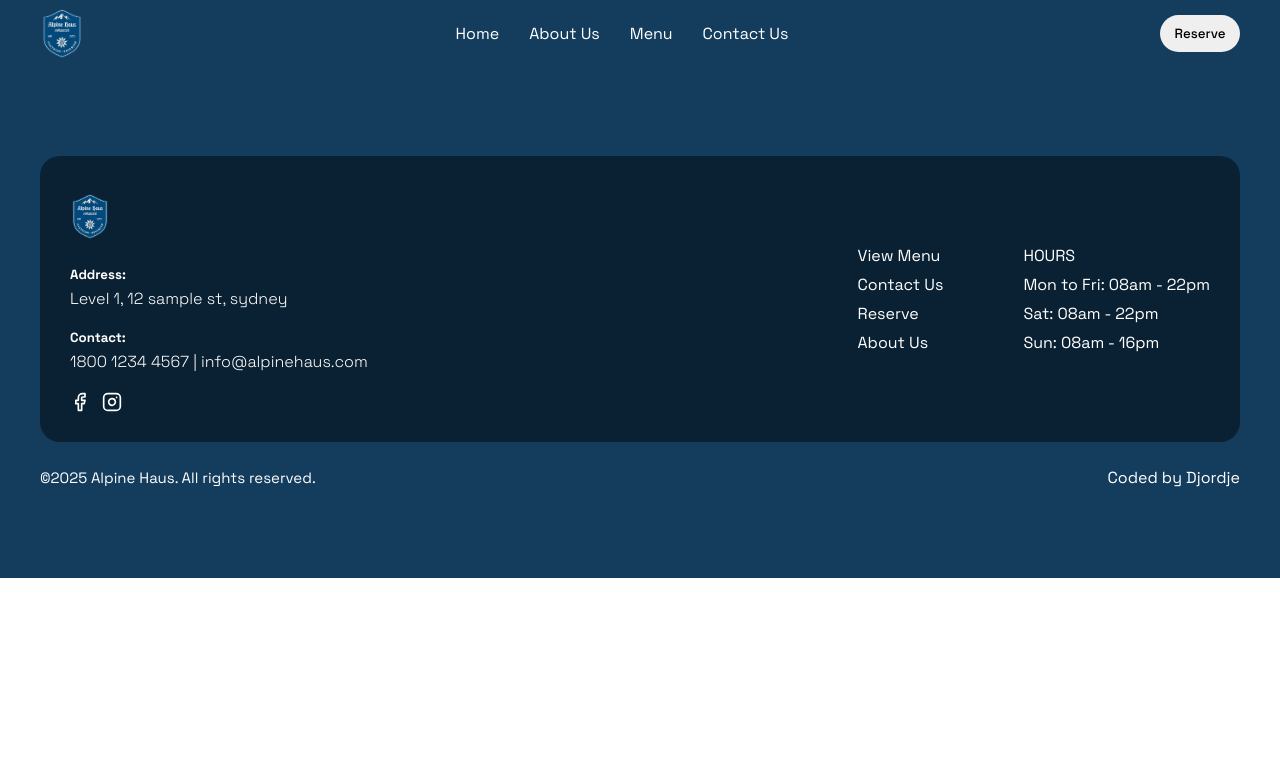
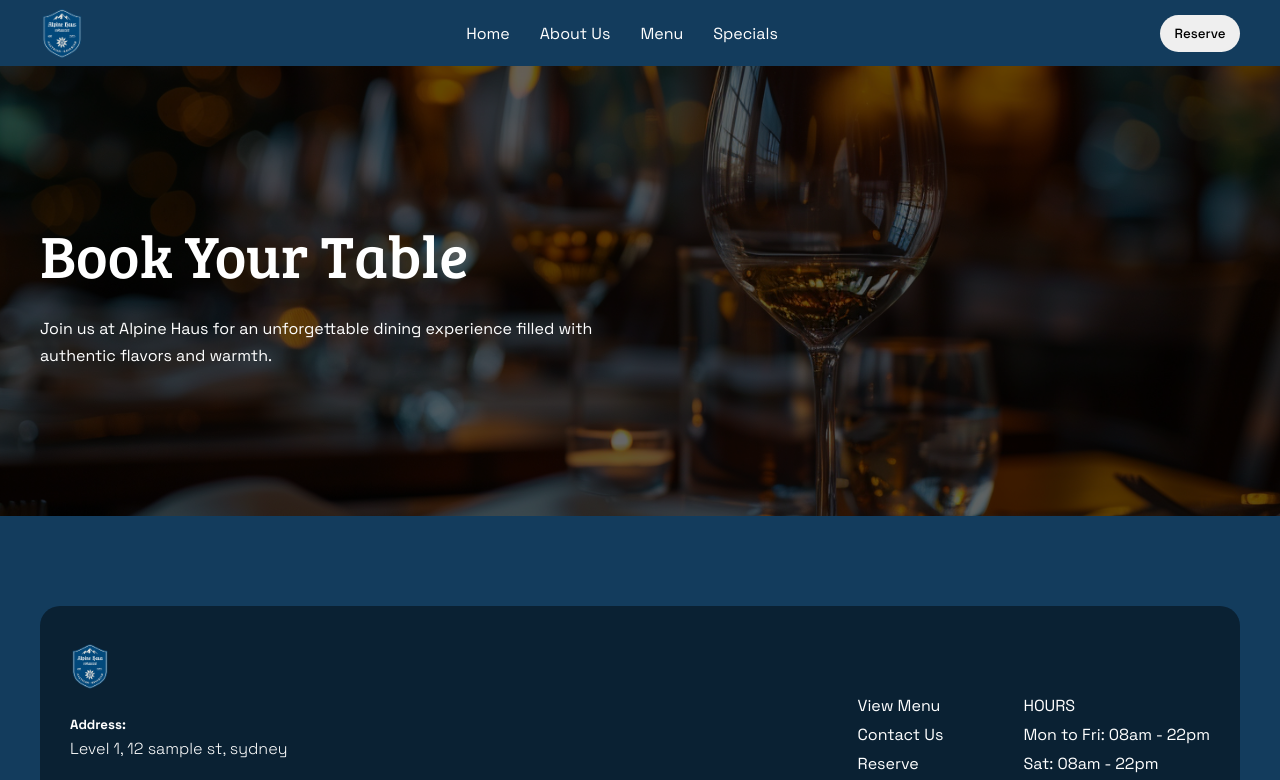
Before and after one commit to jovic-djordje/alpine-haus, a React (Vite) app: page /reserve in a window 1280 px wide. Shown: the top 780 px of the page. Built offline with nearby package versions, Linux system fonts and the light colour scheme; a web font is replaced by a local one.

Commit message:
working on hero section in reserve page

```diff
--- a/index.html
+++ b/index.html
@@ -2,7 +2,7 @@
 <html lang="en">
   <head>
     <meta charset="UTF-8" />
-
+    <link rel="shortcut icon" href="src/assets/logo.png" type="image/x-icon" />
     <meta name="viewport" content="width=device-width, initial-scale=1.0" />
     <title>Alpine Haus</title>
   </head>
--- a/src/App.jsx
+++ b/src/App.jsx
@@ -3,10 +3,11 @@ import Navigation from "./components/navigation/Navigation";
 import Home from "./pages/Home/Home";
 import About from "./pages/About/About";
 import Menu from "./pages/Menu/Menu";
-import Contact from "./pages/Contact/Contact";
+import Specials from "./pages/Specials/Specials";
+import Reserve from "./pages/Reserve/Reserve";
+import Footer from "./components/footer/Footer";
 
 import "./App.css";
-import Footer from "./components/footer/Footer";
 
 function App() {
   return (
@@ -16,7 +17,8 @@ function App() {
         <Route path="/" element={<Home />} />
         <Route path="/about" element={<About />} />
         <Route path="/menu" element={<Menu />} />
-        <Route path="/contact" element={<Contact />} />
+        <Route path="/specials" element={<Specials />} />
+        <Route path="/reserve" element={<Reserve />} />
       </Routes>
       <Footer />
     </Router>
--- a/src/components/navigation/Navigation.jsx
+++ b/src/components/navigation/Navigation.jsx
@@ -17,12 +17,14 @@ const Navigation = () => {
           <Link to="/menu" className="nav-item">
             Menu
           </Link>
-          <Link to="/contact" className="nav-item">
-            Contact Us
+          <Link to="/specials" className="nav-item">
+            Specials
           </Link>
         </nav>
         <div className="btn-nav-holder">
-          <button className="nav-btn">Reserve</button>
+          <Link to="/reserve" className="nav-btn-link">
+            <button className="nav-btn">Reserve</button>
+          </Link>
 
           <nav className="mobile-nav">
             <div className="ham-menu">
--- a/src/components/navigation/navigation.style.css
+++ b/src/components/navigation/navigation.style.css
@@ -25,6 +25,10 @@ header {
 .nav-item {
   color: hsl(0, 0%, 100%);
   text-decoration: none;
+}
+
+.nav-btn-link {
+  width: 100%;
 }
 
 .nav-btn {
--- a/src/pages/Contact/Contact.jsx
+++ /dev/null
@@ -1,5 +0,0 @@
-const Contact = () => {
-  return <h1>Kontakt</h1>;
-};
-
-export default Contact;
--- /dev/null
+++ b/src/pages/Reserve/Reserve.jsx
@@ -0,0 +1,16 @@
+import "./reserve.style.css";
+
+const Reserve = () => {
+  return (
+    <section className="reserve-hero-section">
+      <div className="reserve-hero-holder section-holder">
+        <h1 className="reserve-hero-title">Book your table</h1>
+        <p className="reserve-hero-text">
+          Join us at <span>alpine haus</span> for an unforgettable dining
+          experience filled with authentic flavors and warmth.
+        </p>
+      </div>
+    </section>
+  );
+};
+export default Reserve;
--- /dev/null
+++ b/src/pages/Reserve/reserve.style.css
@@ -0,0 +1,66 @@
+.reserve-hero-section {
+  background-image: url("/src/assets/reserve-section-img.png");
+  background-position: center;
+  background-repeat: no-repeat;
+  background-size: cover;
+  min-height: 450px;
+  display: flex;
+  justify-content: flex-start;
+  align-items: center;
+
+  position: relative;
+  isolation: isolate;
+}
+
+.reserve-hero-section::after {
+  content: "";
+  position: absolute;
+  background: #000;
+  inset: 0;
+  z-index: -1;
+  opacity: 0.6;
+}
+
+.reserve-hero-holder {
+  display: flex;
+  flex-direction: column;
+  justify-content: center;
+  align-items: flex-start;
+  gap: 20px;
+}
+
+.reserve-hero-title {
+  font-size: 60px;
+  font-family: "Bree Serif";
+  text-transform: capitalize;
+  color: hsl(0, 0%, 100%);
+  max-width: 600px;
+  width: 100%;
+}
+
+.reserve-hero-text {
+  color: hsl(0, 0%, 100%);
+  max-width: 600px;
+  width: 100%;
+  line-height: 1.7;
+}
+
+.reserve-hero-text span {
+  text-transform: capitalize;
+}
+
+@media screen and (max-width: 1000px) {
+  .reserve-hero-title {
+    font-size: 55px;
+  }
+
+  .reserve-hero-text {
+    font-size: 15px;
+  }
+}
+
+@media screen and (max-width: 520px) {
+  .reserve-hero-title {
+    font-size: 45px;
+  }
+}
--- /dev/null
+++ b/src/pages/Specials/Specials.jsx
@@ -0,0 +1,5 @@
+const Specials = () => {
+  return <h1>Kontakt</h1>;
+};
+
+export default Specials;
```
Also changed, not shown: src/pages/Specials/specials.style.jsx (added).
